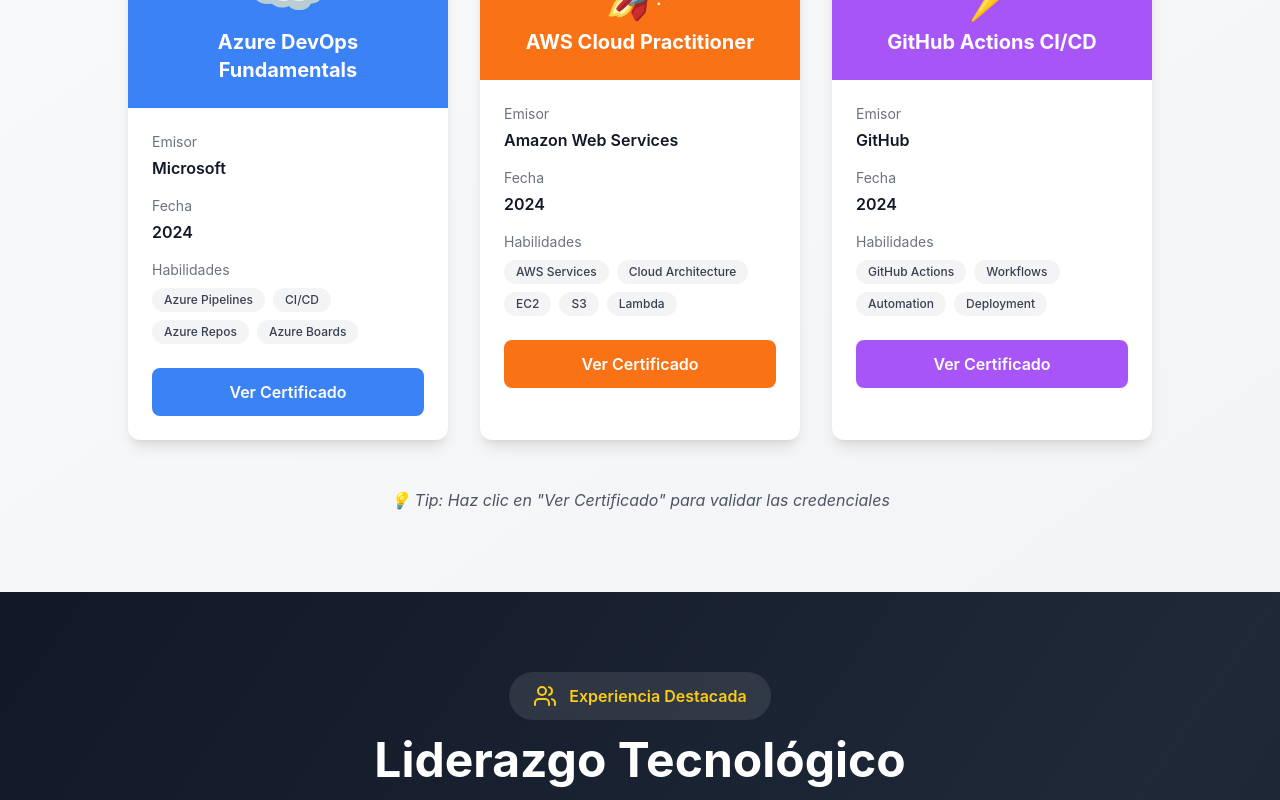
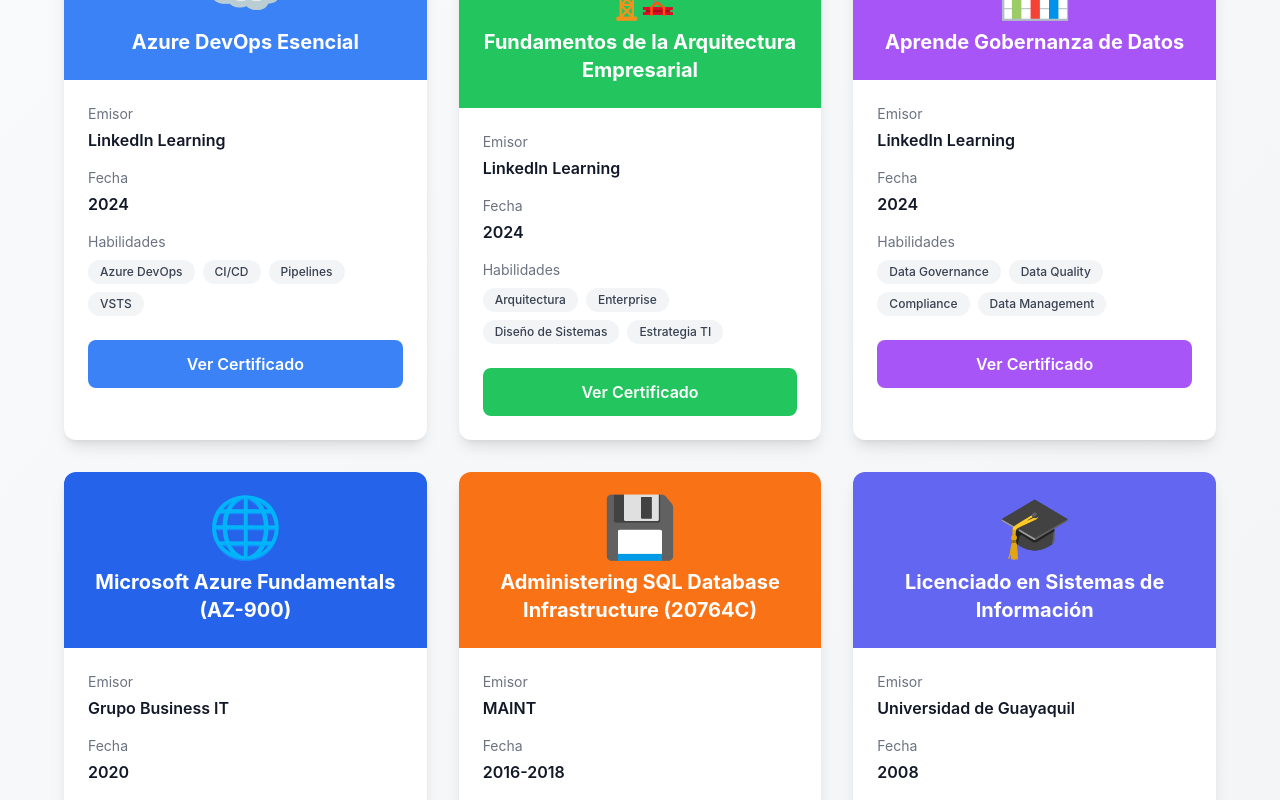
Before and after one commit to MrFercho01/mi-portafolio, a React (Vite) app: page / in a window 1280 px wide. Shown: the part 4820-5620 px from the top of the page. Built offline with nearby package versions, Linux system fonts and the light colour scheme.

Commit message:
📜 Actualizar certificados con información real
- Agregar Azure DevOps Esencial con certificado de LinkedIn
- Agregar Fundamentos de Arquitectura Empresarial
- Agregar Gobernanza de Datos
- Incluir AZ-900 y SQL Database Infrastructure
- Agregar título universitario de Licenciado en Sistemas

```diff
--- a/src/components/Certificates.tsx
+++ b/src/components/Certificates.tsx
@@ -12,31 +12,58 @@
 
 const certificates: Certificate[] = [
   {
-    title: 'Azure DevOps Fundamentals',
-    issuer: 'Microsoft',
+    title: 'Azure DevOps Esencial',
+    issuer: 'LinkedIn Learning',
     date: '2024',
-    certificateUrl: '#', // Reemplaza con el link del certificado
+    certificateUrl: 'https://www.linkedin.com/learning/certificates/5cc994a000534636c1a3dd35d03c4029996319691548e46bf4616a8ea50c71b69?trk=share_certificate',
     icon: '☁️',
     color: 'bg-blue-500',
-    skills: ['Azure Pipelines', 'CI/CD', 'Azure Repos', 'Azure Boards'],
+    skills: ['Azure DevOps', 'CI/CD', 'Pipelines', 'VSTS'],
   },
   {
-    title: 'AWS Cloud Practitioner',
-    issuer: 'Amazon Web Services',
+    title: 'Fundamentos de la Arquitectura Empresarial',
+    issuer: 'LinkedIn Learning',
     date: '2024',
-    certificateUrl: '#', // Reemplaza con el link del certificado
-    icon: '🚀',
-    color: 'bg-orange-500',
-    skills: ['AWS Services', 'Cloud Architecture', 'EC2', 'S3', 'Lambda'],
+    certificateUrl: 'https://www.linkedin.com/feed/update/urn:li:activity:7393013727542841344/',
+    icon: '🏗️',
+    color: 'bg-green-500',
+    skills: ['Arquitectura', 'Enterprise', 'Diseño de Sistemas', 'Estrategia TI'],
   },
   {
-    title: 'GitHub Actions CI/CD',
-    issuer: 'GitHub',
+    title: 'Aprende Gobernanza de Datos',
+    issuer: 'LinkedIn Learning',
     date: '2024',
-    certificateUrl: '#', // Reemplaza con el link del certificado
-    icon: '⚡',
+    certificateUrl: 'https://www.linkedin.com/feed/update/urn:li:activity:7392774377705635840/',
+    icon: '📊',
     color: 'bg-purple-500',
-    skills: ['GitHub Actions', 'Workflows', 'Automation', 'Deployment'],
+    skills: ['Data Governance', 'Data Quality', 'Compliance', 'Data Management'],
+  },
+  {
+    title: 'Microsoft Azure Fundamentals (AZ-900)',
+    issuer: 'Grupo Business IT',
+    date: '2020',
+    certificateUrl: '#',
+    icon: '🌐',
+    color: 'bg-blue-600',
+    skills: ['Azure Cloud', 'Cloud Services', 'Azure Fundamentals', 'Cloud Computing'],
+  },
+  {
+    title: 'Administering SQL Database Infrastructure (20764C)',
+    issuer: 'MAINT',
+    date: '2016-2018',
+    certificateUrl: '#',
+    icon: '💾',
+    color: 'bg-orange-500',
+    skills: ['SQL Server', 'Database Admin', 'Infrastructure', 'Performance Tuning'],
+  },
+  {
+    title: 'Licenciado en Sistemas de Información',
+    issuer: 'Universidad de Guayaquil',
+    date: '2008',
+    certificateUrl: '#',
+    icon: '🎓',
+    color: 'bg-indigo-500',
+    skills: ['Sistemas', 'Desarrollo', 'Análisis', 'Tecnología'],
   },
 ];
 
@@ -53,7 +80,7 @@
           </p>
         </div>
 
-        <div className="max-w-5xl mx-auto grid grid-cols-1 md:grid-cols-2 lg:grid-cols-3 gap-8">
+        <div className="max-w-6xl mx-auto grid grid-cols-1 md:grid-cols-2 lg:grid-cols-3 gap-8">
           {certificates.map((cert, index) => (
             <div
               key={index}
```
